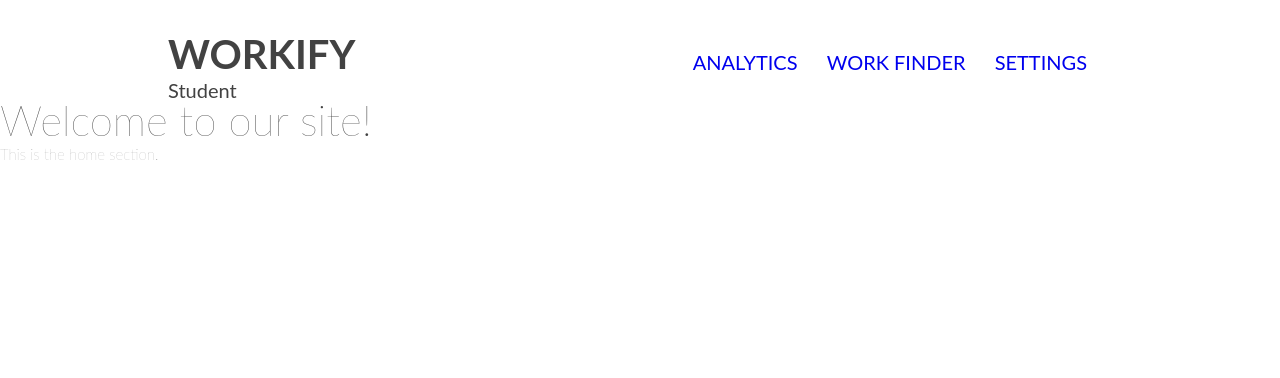
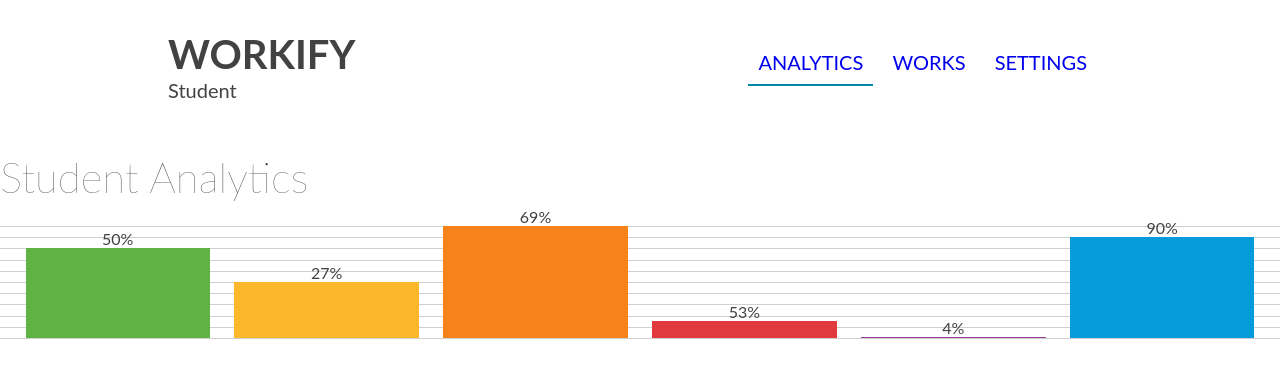
Before and after one commit to JASHiNSENNiN/SHS-Work-Immersion-Tracker, a PHP site: page /student.php in a window 1280 px wide. Shown: the top 378 px of the page. Run offline with PHP 8.4, Linux system fonts and the light colour scheme.

Commit message:
finished log in and added some placeholders

```diff
--- /dev/null
+++ b/css/analytics.css
@@ -0,0 +1,57 @@
+.simple-bar-chart {
+    --line-count: 10;
+    --line-color: currentcolor;
+    --line-opacity: 0.25;
+    --item-gap: 2%;
+    --item-default-color: #060606;
+
+    height: 10rem;
+    display: grid;
+    grid-auto-flow: column;
+    gap: var(--item-gap);
+    align-items: end;
+    padding-inline: var(--item-gap);
+    --padding-block: 1.5rem;
+    /*space for labels*/
+    padding-block: var(--padding-block);
+    position: relative;
+    isolation: isolate;
+}
+
+.simple-bar-chart::after {
+    content: "";
+    position: absolute;
+    inset: var(--padding-block) 0;
+    z-index: -1;
+    --line-width: 1px;
+    --line-spacing: calc(100% / var(--line-count));
+    background-image: repeating-linear-gradient(to top, transparent 0 calc(var(--line-spacing) - var(--line-width)), var(--line-color) 0 var(--line-spacing));
+    box-shadow: 0 var(--line-width) 0 var(--line-color);
+    opacity: var(--line-opacity);
+}
+
+.simple-bar-chart>.item {
+    height: calc(1% * var(--val));
+    background-color: var(--clr, var(--item-default-color));
+    position: relative;
+    animation: item-height 1s ease forwards
+}
+
+@keyframes item-height {
+    from {
+        height: 0
+    }
+}
+
+.simple-bar-chart>.item>* {
+    position: absolute;
+    text-align: center
+}
+
+.simple-bar-chart>.item>.label {
+    inset: 100% 0 auto 0
+}
+
+.simple-bar-chart>.item>.value {
+    inset: auto 0 100% 0
+}
--- /dev/null
+++ b/css/student.css
@@ -0,0 +1,26 @@
+.analytics{
+    margin-top: 5%;
+    padding-left: 2%;
+    padding-right: 2%;
+}
+
+.logout-button {
+    display: flex;
+    justify-content: center;
+}
+
+.logout-button {
+    background-color: #1bbc9b;
+    border: none;
+    border-radius: 6px;
+    font-size: 16px;
+    padding: 10px 20px;
+    color: #ffffff;
+    font-weight: 700;
+    transition: background-color 0.3s ease;
+    cursor: pointer;
+}
+
+.logout-button:hover {
+    background-color: #0e745f;
+}
--- a/js/navbar.js
+++ b/js/navbar.js
@@ -1,6 +1,24 @@
+document.addEventListener("DOMContentLoaded", function () {
+	const defaultLink = document.querySelector(
+		".page-header__nav-link:first-child a"
+	);
+	setActive(defaultLink);
+});
+
 function setActive(clickedLink) {
 	const links = document.querySelectorAll(".page-header__nav-link a");
 	links.forEach((link) => link.parentNode.classList.remove("active"));
 
 	clickedLink.parentNode.classList.add("active");
+
+	const sections = document.querySelectorAll("section");
+	sections.forEach((section) => {
+		section.style.display = "none";
+	});
+
+	const activeSectionId = clickedLink.textContent.toLowerCase();
+	const activeSection = document.getElementById(activeSectionId);
+	if (activeSection) {
+		activeSection.style.display = "block";
+	}
 }
--- /dev/null
+++ b/js/session_handler.js
@@ -0,0 +1,89 @@
+var userId;
+var accountType;
+var email;
+
+function fetchCurrentUser() {
+	const xhr = new XMLHttpRequest();
+
+	xhr.open("GET", "/shs/php/fetch_user.php", true);
+	xhr.setRequestHeader("Content-Type", "application/json");
+
+	xhr.onload = function () {
+		if (xhr.status === 200) {
+			const response = JSON.parse(xhr.responseText);
+			if (response.success) {
+				const currentUser = response.user;
+
+				userId = currentUser.id;
+				accountType = currentUser.account_type;
+				email = currentUser.email;
+
+				console.log("User ID:", userId);
+				console.log("Account Type:", accountType);
+				console.log("Email:", email);
+
+				checkSessionAndRedirect();
+			} else {
+				console.log("Error: " + response.message);
+			}
+		} else {
+			console.log("Error: " + xhr.status);
+		}
+	};
+
+	xhr.onerror = function () {
+		console.log("Error: Request failed");
+	};
+
+	xhr.send();
+}
+
+fetchCurrentUser();
+checkSessionAndRedirect();
+
+function checkSessionAndRedirect() {
+	if (userId && accountType && email) {
+		const currentPath = window.location.pathname;
+		const excludedPaths = [
+			"/shs/student.php",
+			"/shs/school.php",
+			"/shs/organization.php",
+		];
+		if (userId !== "" && !excludedPaths.includes(currentPath)) {
+			switch (accountType) {
+				case "student":
+					window.location.href = "/shs/student.php";
+					break;
+				case "school":
+					window.location.href = "/shs/school.php";
+					break;
+				case "partner":
+					window.location.href = "/shs/organization.php";
+					break;
+				default:
+					window.location.href = "/shs/index.php";
+					break;
+			}
+		}
+	}
+}
+
+function logout() {
+	userId = null;
+	vaccountType = null;
+	email = null;
+
+	const xhr = new XMLHttpRequest();
+
+	xhr.open("GET", "/shs/php/logout.php", true);
+
+	xhr.onload = function () {
+		if (xhr.status === 200) {
+			window.location.href = "/shs/index.php";
+		} else {
+			console.log("Error: " + xhr.status);
+		}
+	};
+
+	xhr.send();
+}
--- a/php/log_in.php
+++ b/php/log_in.php
@@ -21,6 +21,8 @@ if ($result->num_rows === 1) {
   $row = $result->fetch_assoc();
   $hashedPassword = hash('sha256', $password);
   if (password_verify($hashedPassword, $row['password'])) {
+    session_start();
+
     $_SESSION['user_id'] = $row['id'];
     $accountType = $row['account_type'];
     switch ($accountType) {
--- a/php/register.php
+++ b/php/register.php
@@ -78,7 +78,6 @@ if ($accountType === 'student') {
 
   $stmt->bind_param('si', $organizationName, $userID);
 
-  // Execute the statement
   if (!$stmt->execute()) {
     echo "Error: " . $stmt->error;
     $stmt->close();
--- a/student.php
+++ b/student.php
@@ -1,5 +1,6 @@
 <!DOCTYPE html>
 <html lang="en">
+
 <head>
     <meta charset="utf-8">
     <meta http-equiv="X-UA-Compatible" content="IE=edge">
@@ -7,7 +8,9 @@
     <title>Home | Design studio template</title>
     <link rel="shortcut icon" href="favicon.ico">
     <link rel="stylesheet" href="css/index.css">
+    <link rel="stylesheet" href="/shs/css/student.css">
 </head>
+
 <body>
     <header class="page-header js-header">
         <div class="page-header__inner">
@@ -20,22 +23,76 @@
                     <a href="#" onclick="setActive(this)">Analytics</a>
                 </li>
                 <li class="page-header__nav-link">
-                        <a href="#" onclick="setActive(this)">Work Finder</a>
+                    <a href="#" onclick="setActive(this)">Works</a>
                 </li>
                 <li class="page-header__nav-link">
                     <a href="#" onclick="setActive(this)">Settings</a>
                 </li>
             </nav>
         </div>
-        </header>
+    </header><br><br><br>
+
+    <section id="analytics">
+        <link rel="stylesheet" href="/shs/css/analytics.css">
+        <h1>Student Analytics</h1>
+        <div class="simple-bar-chart">
+
+            <div class="item" style="--clr: #5EB344; --val: 80">
+                <div class="label"> </div>
+                <div class="value">50%</div>
+            </div>
+
+            <div class="item" style="--clr: #FCB72A; --val: 50">
+                <div class="label"> </div>
+                <div class="value">27%</div>
+            </div>
+
+            <div class="item" style="--clr: #F8821A; --val: 100">
+                <div class="label"> </div>
+                <div class="value">69%</div>
+            </div>
+
+            <div class="item" style="--clr: #E0393E; --val: 15">
+                <div class="label"> </div>
+                <div class="value">53%</div>
+            </div>
+
+            <div class="item" style="--clr: #963D97; --val: 1">
+                <div class="label"> </div>
+                <div class="value">4%</div>
+            </div>
+
+            <div class="item" style="--clr: #069CDB; --val: 90">
+                <div class="label"> </div>
+                <div class="value">90%</div>
+            </div>
+        </div>
+    </section>
+
+    <section id="works"></section>
+
+    <section id="settings">
+        <div class="logout-button-container">
+            <button class="logout-button" onclick="logout()">Logout</button>
+        </div>
+    </section>
+</body>
+
+<script>
+    function printCookies() {
+        const cookies = document.cookie.split(";")
+            .map(cookie => cookie.trim());
+
+        console.log("Cookies:");
+        cookies.forEach(cookie => {
+            console.log(cookie);
+        });
+    }
+
+    window.onload = printCookies;
+</script>
+<script src="/shs/js/session_handler.js"></script>
 <script src="js/navbar.js"></script>
 
-        <main>
-            <section id="Analytics">
-                <h1>Welcome to our site!</h1>
-                <p>This is the home section.</p>
-            </section>
-        </main>
 
-    </body>
 </html>
```
Also changed, not shown: css/school.css (added, +26 -0 lines), css/work.css (added, +27 -0 lines), index.php (+28 -26 lines), organization.php (+66 -9 lines), php/check_email.php (+0 -12 lines), php/config.php (+6 -6 lines), php/fetch_user.php (added, +38 -0 lines), php/logout.php (added, +10 -0 lines), php/session_checker.php (deleted, +0 -11 lines), school.php (+65 -9 lines). Lines whose indentation alone changed are shown as unchanged.
